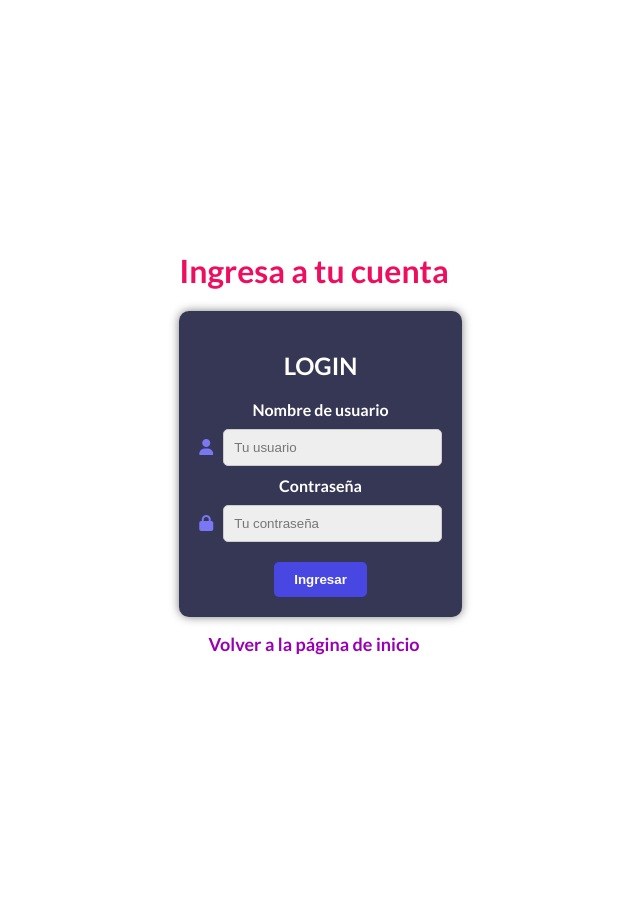
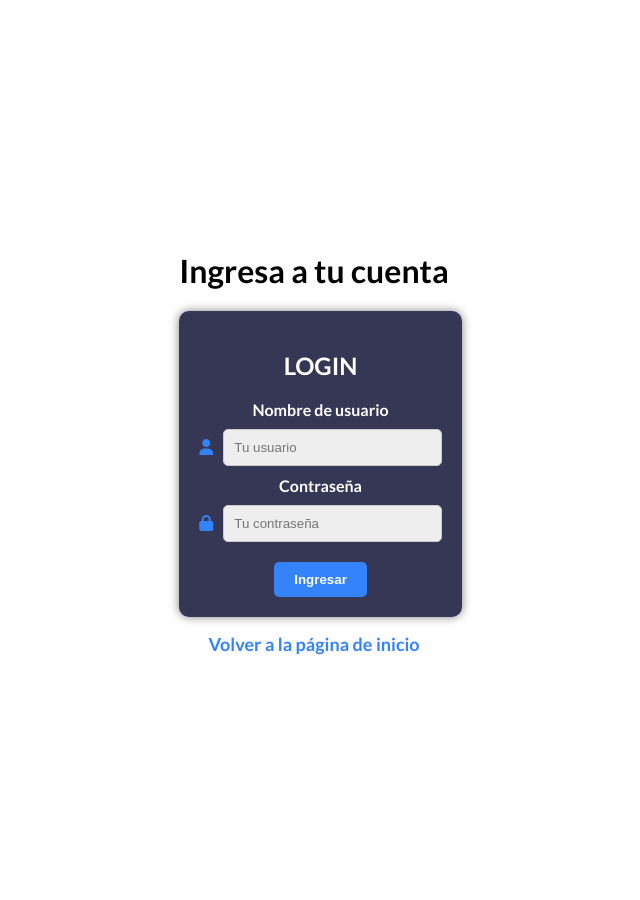
Before and after one commit to Emanuel-Ramayo/grupo_5_DHTech, a Node server app: template views/login.html in a window 1280 px wide. Shown: the whole page, without its empty margins (326-966 px from the left). Run offline with Node 20, Linux system fonts and the light colour scheme; the template is opened without the code that fills it, so the values that code supplies are empty.

Commit message:
colores del login

```diff
--- a/public/css/login.css
+++ b/public/css/login.css
@@ -33,7 +33,7 @@ body {
 }
 
 .input-campo i {
-  color: #7a77f5; /* Verde para los iconos */
+  color: #3483FA; /* Verde para los iconos */
   margin-right: 10px;
 }
 
@@ -48,7 +48,7 @@ body {
 
 /* Estilo para el botón de enviar */
 .btn-enviar button {
-  background-color: #4947e2; /* Verde para el botón */
+  background-color: #3483FA; /* Verde para el botón */
   color: #fff; /* Texto blanco */
   border: none;
   border-radius: 5px;
@@ -60,7 +60,7 @@ body {
 
 /* Estilo para los encabezados (H1 y H2) */
 h1{
- color:#ee0e60
+ color:black
 }
 
 h2{
@@ -78,7 +78,7 @@ label {
 /* Estilo para el enlace de texto de regreso */
 a {
   text-decoration: none;
-  color: #9800b3; /* Color del texto del enlace */
+  color: #3483FA; /* Color del texto del enlace */
   font-weight: bold;
   font-size: large;
 }
```
